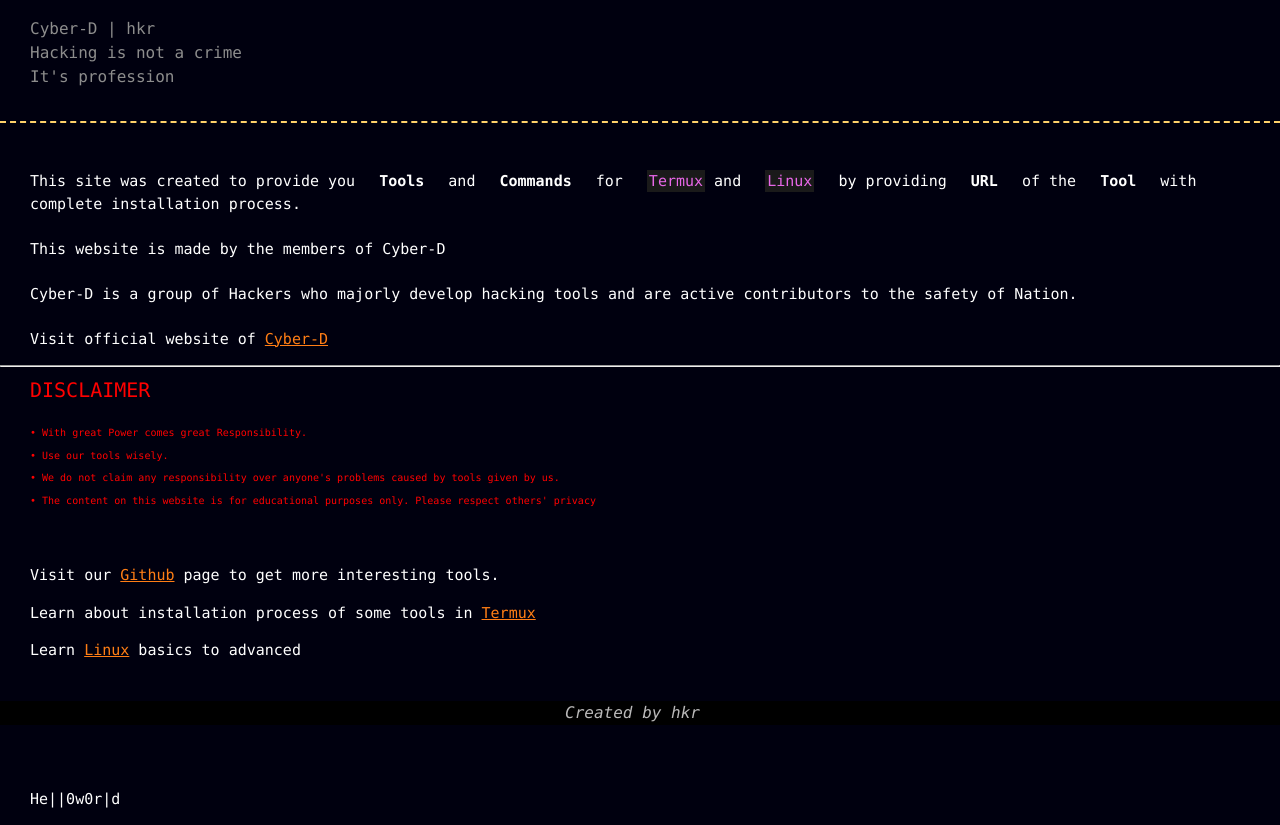
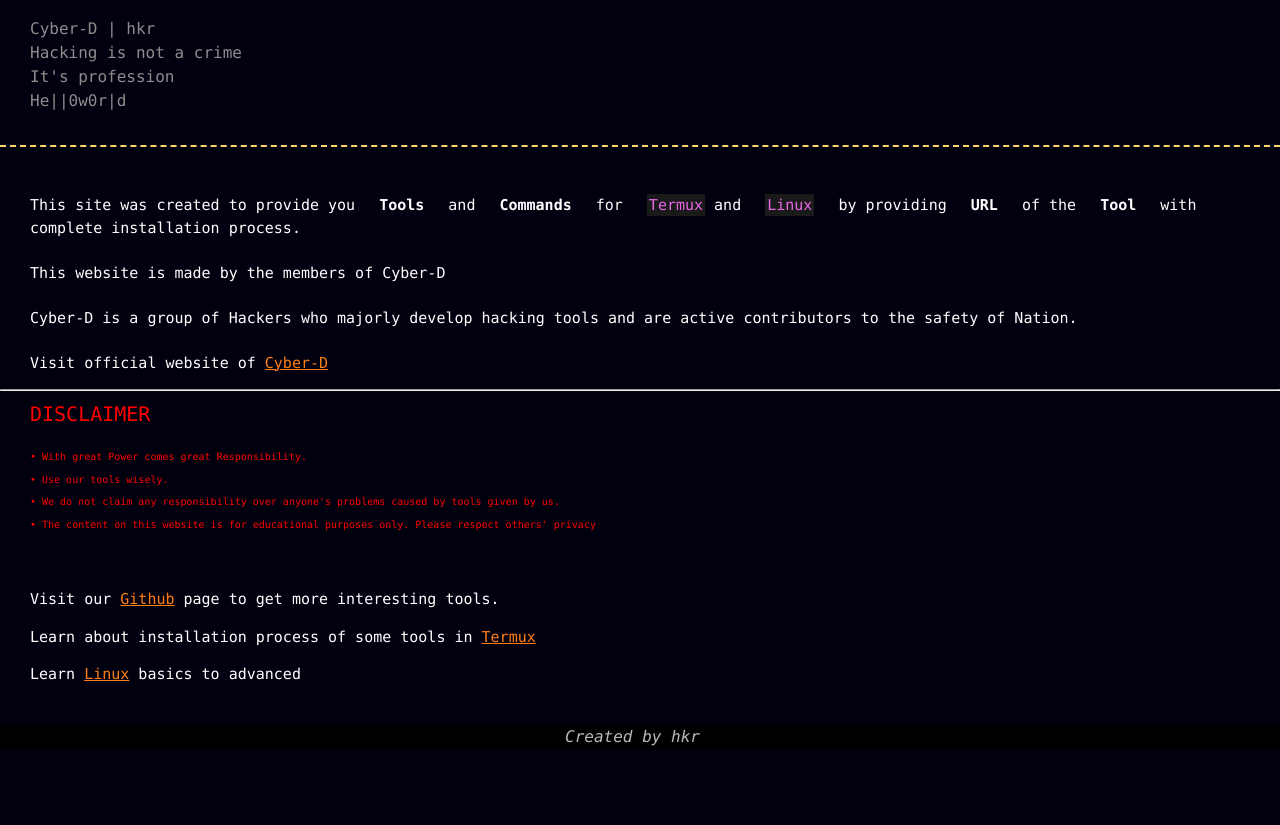
Before and after one commit to White-Darkness/hke.com, a plain HTML site: page index.html in a window 1280 px wide. Shown: the part 61-886 px from the top of the page. After the commit the page ends 810 px from the top, so only its background shows below. Drawn offline with Linux system fonts and the light colour scheme.

Commit message:
index.html

```diff
--- a/index.html
+++ b/index.html
@@ -14,6 +14,8 @@
       <l class="gray left" >Hacking is not a crime</l>
       <br>
       <l class="gray left" >It's profession</l>
+      <br>
+      <l class="gray left" >He||0w0r|d</l>
       <br>
 
       </br>
@@ -71,8 +73,3 @@
    </div>
 </body>
 </html>
-<br>
-
-
-</br>
-<p> He||0w0r|d </p>
```
